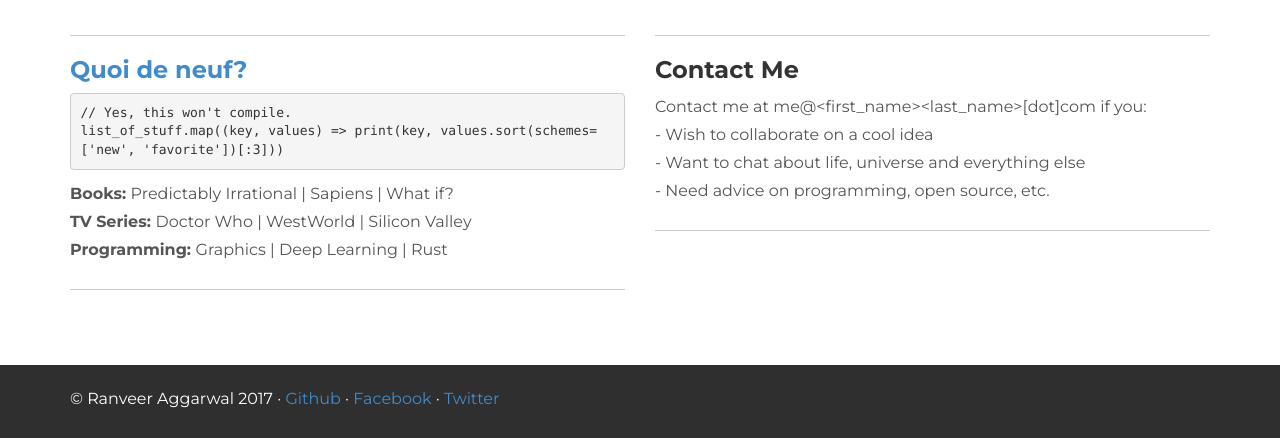
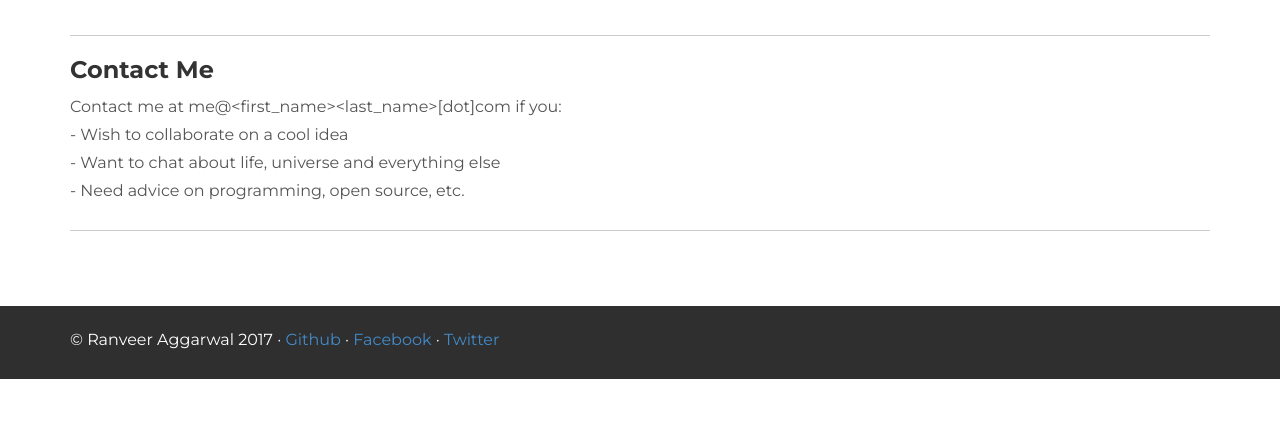
Before and after one commit to ranveeraggarwal/ranveeraggarwal.github.io, a Jekyll site: the page built from index.html, in a window 1280 px wide, cut to the strip 456-900 px from the top of the page. Built offline with Jekyll 4.4.1, drawn with Linux system fonts in a browser that asks for light colours; nearby versions of some CDN libraries.

Commit message:
Deprecation update

```diff
--- a/_config.yml
+++ b/_config.yml
@@ -23,7 +23,7 @@ permalink: /:categories/:title
 highlighter: rouge
 
 # Gems
-gems:
+plugins:
   - jekyll-sitemap
   - rouge
 
--- a/index.html
+++ b/index.html
@@ -23,20 +23,7 @@ layout: default
                     </a>
                 </p>
                 </div>
-                <div class="col-md-6">
-                        <hr>
-                <h3><a href="https://en.wiktionary.org/wiki/quoi_de_neuf">Quoi de neuf?</a></h3>
-                <pre>// Yes, this won't compile.
-list_of_stuff.map((key, values) => print(key, values.sort(schemes=['new', 'favorite'])[:3]))</pre>
-                <p>
-                    <strong>Books: </strong> Predictably Irrational | Sapiens | What if? <br>
-                    <strong>TV Series: </strong> Doctor Who | WestWorld | Silicon Valley <br>
-                    <strong>Programming: </strong> Graphics | Deep Learning | Rust
-                </p>
-                <hr>
-
-            </div>
-            <div class="col-md-6">
+            <div class="col-md-12">
                 <hr>
                 <h3>Contact Me</h3>
                 <p>
```
Also changed, not shown: projects.md (+1 -1 lines).
